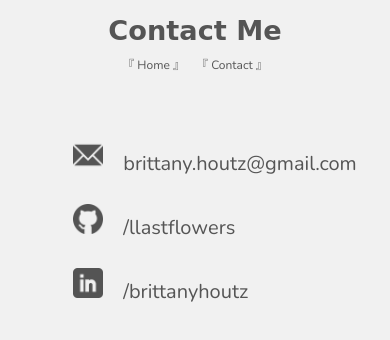
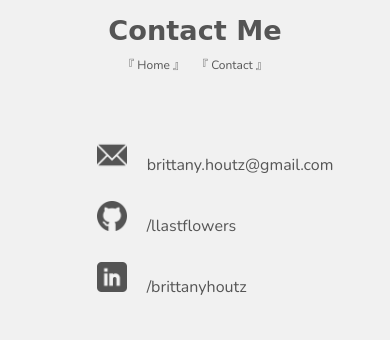
Before and after one commit to llastflowers/new-portfolio, a plain HTML site: page contact.html in a window 390 px wide. Drawn offline with nearby package versions, Linux system fonts and the light colour scheme; a web font is replaced by a local one.

Commit message:
test responsive font sizes

```diff
--- a/contact.css
+++ b/contact.css
@@ -12,9 +12,10 @@
   margin: 0 20px 0 40px;
 }
 
-.contact a, span {
+.contact a,
+span {
   text-decoration: none;
-  font-family: 'Nunito', sans-serif;
+  font-family: "Nunito", sans-serif;
   font-size: 1.25em;
   color: rgb(85, 85, 85);
   line-height: 2em;
@@ -34,4 +35,8 @@
   .contact {
     margin: 10% auto;
   }
+  .contact a,
+  span {
+    font-size: 1em;
+  }
 }
```
